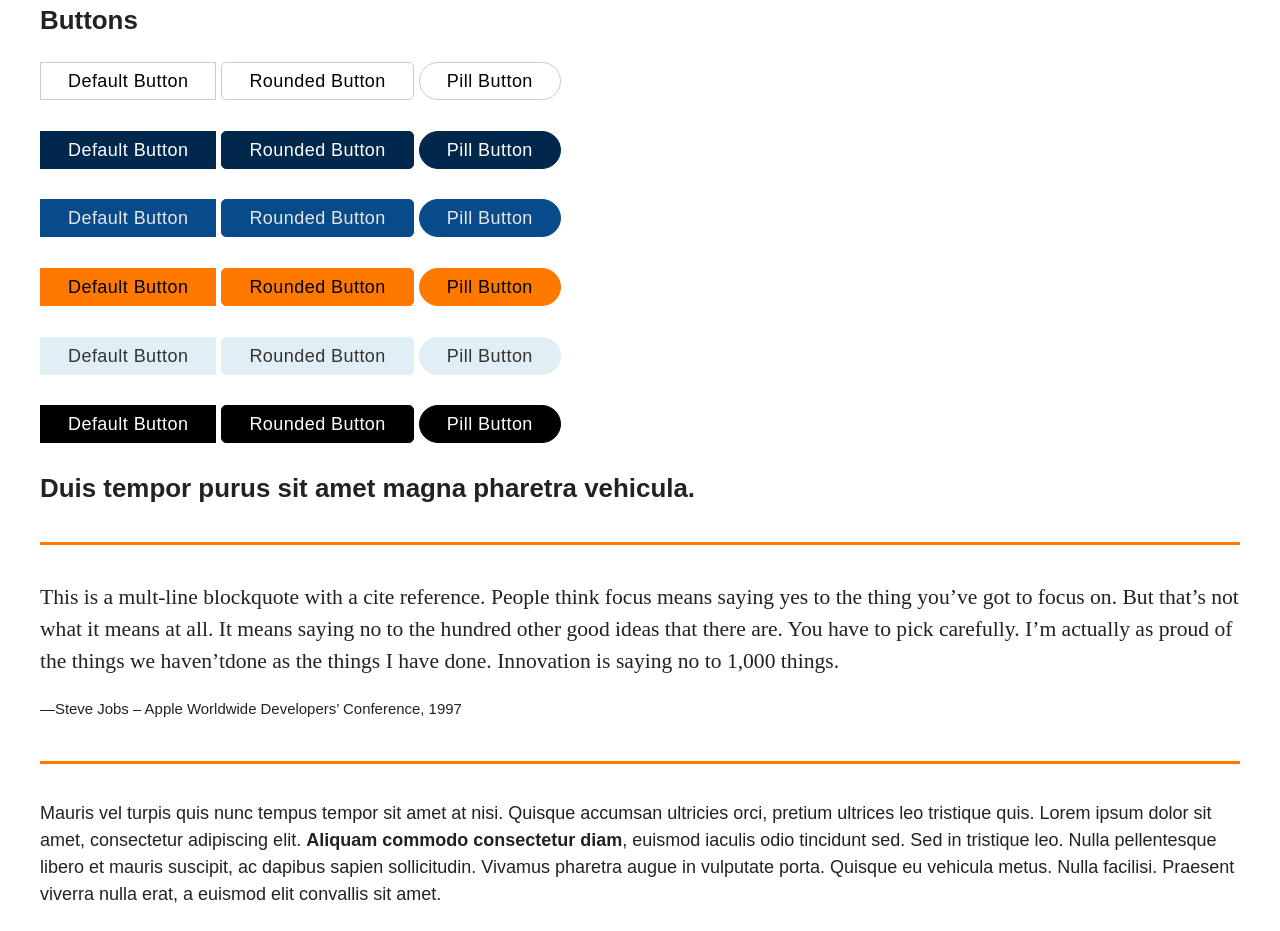
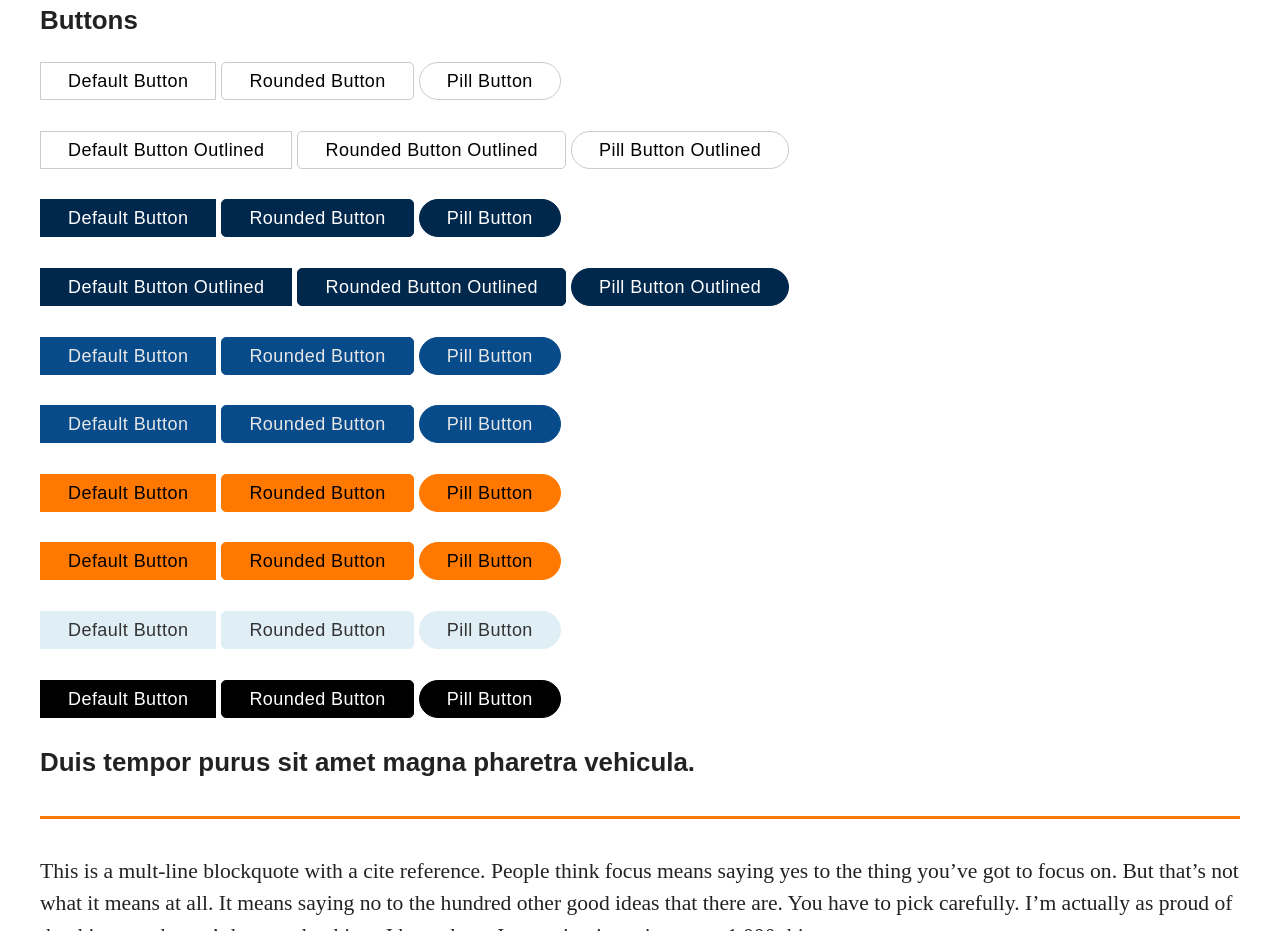
Before and after one commit to CSUF-Strat-Comm/campus-template, a website: page template.html in a window 1280 px wide. Shown: the part 3280-4211 px from the top of the page. Drawn offline with nearby package versions, Linux system fonts and the light colour scheme; a web font is replaced by a local one.

Commit message:
Update button padding & add outline buttons

```diff
--- a/_assets/scss/components/buttons.scss
+++ b/_assets/scss/components/buttons.scss
@@ -3,7 +3,7 @@
   vertical-align: middle;
   -moz-osx-font-smoothing: grayscale;
   color: #000;
-  padding: .5rem 1.5rem;
+  padding: .75rem 1.5rem;
   background-color: #fff;
   border: 1px solid #ccc;
   letter-spacing: .025em;
@@ -11,6 +11,7 @@
 	@include transition(all,250ms);
 	margin: .1rem 0;
 	line-height: 1em;
+	text-align: center;
   &:hover,
   &:focus,
   &:active {
@@ -26,6 +27,17 @@
 		@extend .button;
 		border-radius: 25px;
 	}
+	&.outline {
+		color: $text;
+		background-color: transparent;
+		border: 1px solid $text;
+		&:hover,
+		&:focus,
+		&:active {
+			background-color: $text;
+			color: #FFF;
+		}
+	}
 
 	//button colors
 	&.titan-blue,
@@ -37,6 +49,16 @@
 		&:focus {
 			background-color: #000;
 			border: 1px solid #000;
+		}
+		&.outline {
+			background-color: transparent;
+			color: $titan_blue;
+			border: 1px solid $titan_blue;
+			&:hover,
+			&:focus {
+				background-color: $titan_blue;
+				color: #fff;
+			}
 		}
 	}
 
@@ -50,6 +72,15 @@
 			background-color: $titan_blue;
 			border: 1px solid $titan_blue;
 		}
+		&.outline {
+			color: $medium_blue;
+			background-color: transparent;
+			&:hover,
+			&:focus {
+				background-color:  $medium_blue;
+				color: #fff;
+			}
+		}
 	}
 
 	&.titan-orange {
@@ -61,6 +92,15 @@
 			background-color: $sunshine;
 			color: #000;
 			border: 1px solid $sunshine;
+		}
+		&.outline {
+			background-color: transparent;
+			color: #000;
+			border: 1px solid $titan_orange;
+			&:hover,
+			&:focus {
+				background-color: $titan_orange;
+			}
 		}
 	}
 
--- a/template.html
+++ b/template.html
@@ -224,9 +224,21 @@
       </p>
 
       <p>
+        <a href="#" class="button outline">Default Button Outlined</a>
+        <a href="#" class="button-rounded outline">Rounded Button Outlined</a>
+        <a href="#" class="button-pill outline">Pill Button Outlined</a>
+      </p>
+
+      <p>
         <a href="#" class="button titan-blue">Default Button</a>
         <a href="#" class="button-rounded titan-blue">Rounded Button</a>
         <a href="#" class="button-pill titan-blue">Pill Button</a>
+      </p>
+
+      <p>
+        <a href="#" class="button titan-blue outline">Default Button Outlined</a>
+        <a href="#" class="button-rounded titan-blue outline">Rounded Button Outlined</a>
+        <a href="#" class="button-pill titan-blue outline">Pill Button Outlined</a>
       </p>
 
       <p>
@@ -236,9 +248,21 @@
       </p>
 
       <p>
+        <a href="#" class="button medium-blue outline">Default Button</a>
+        <a href="#" class="button-rounded medium-blue outline">Rounded Button</a>
+        <a href="#" class="button-pill medium-blue outline">Pill Button</a>
+      </p>
+
+      <p>
         <a href="#" class="button titan-orange">Default Button</a>
         <a href="#" class="button-rounded titan-orange">Rounded Button</a>
         <a href="#" class="button-pill titan-orange">Pill Button</a>
+      </p>
+
+      <p>
+        <a href="#" class="button titan-orange outline">Default Button</a>
+        <a href="#" class="button-rounded titan-orange outline">Rounded Button</a>
+        <a href="#" class="button-pill titan-orange outline">Pill Button</a>
       </p>
 
       <p>
```
